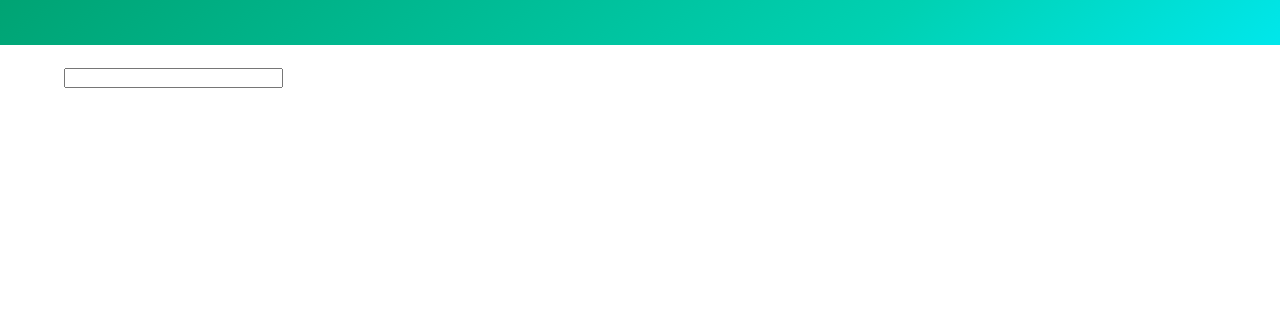
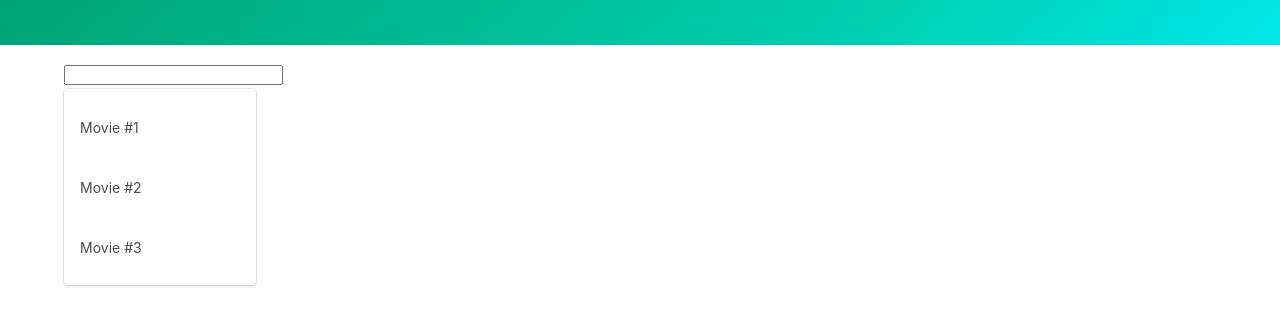
Before and after one commit to abeeralikhan/movie-fight, a plain HTML site: page index.html in a window 1280 px wide. Shown: the part 87-412 px from the top of the page. Drawn offline with nearby package versions, Linux system fonts and the light colour scheme.

Commit message:
feat: add a dropdown menu

```diff
--- a/app.js
+++ b/app.js
@@ -3,6 +3,7 @@ API params
   s --> for index search (list) --> pass movie name
   i --> for show search (lookup) --> pass movie id
 */
+
 // helper function: for index search or to get partial data of movies
 const fetchData = async (searchQuery) => {
   const response = await axios.get("http://www.omdbapi.com/", {
--- a/index.html
+++ b/index.html
@@ -27,7 +27,16 @@
       </div>
     </section>
     <div class="container">
-      <input class="searchBar" type="text" />
+      <div class="dropdown is-active">
+        <input class="searchBar" type="text" />
+        <div class="dropdown-menu">
+          <div class="dropdown-content">
+            <a href="" class="dropdown-item">Movie #1</a>
+            <a href="" class="dropdown-item">Movie #2</a>
+            <a href="" class="dropdown-item">Movie #3</a>
+          </div>
+        </div>
+      </div>
       <div id="target"></div>
     </div>
     <script src="utils.js"></script>
```
